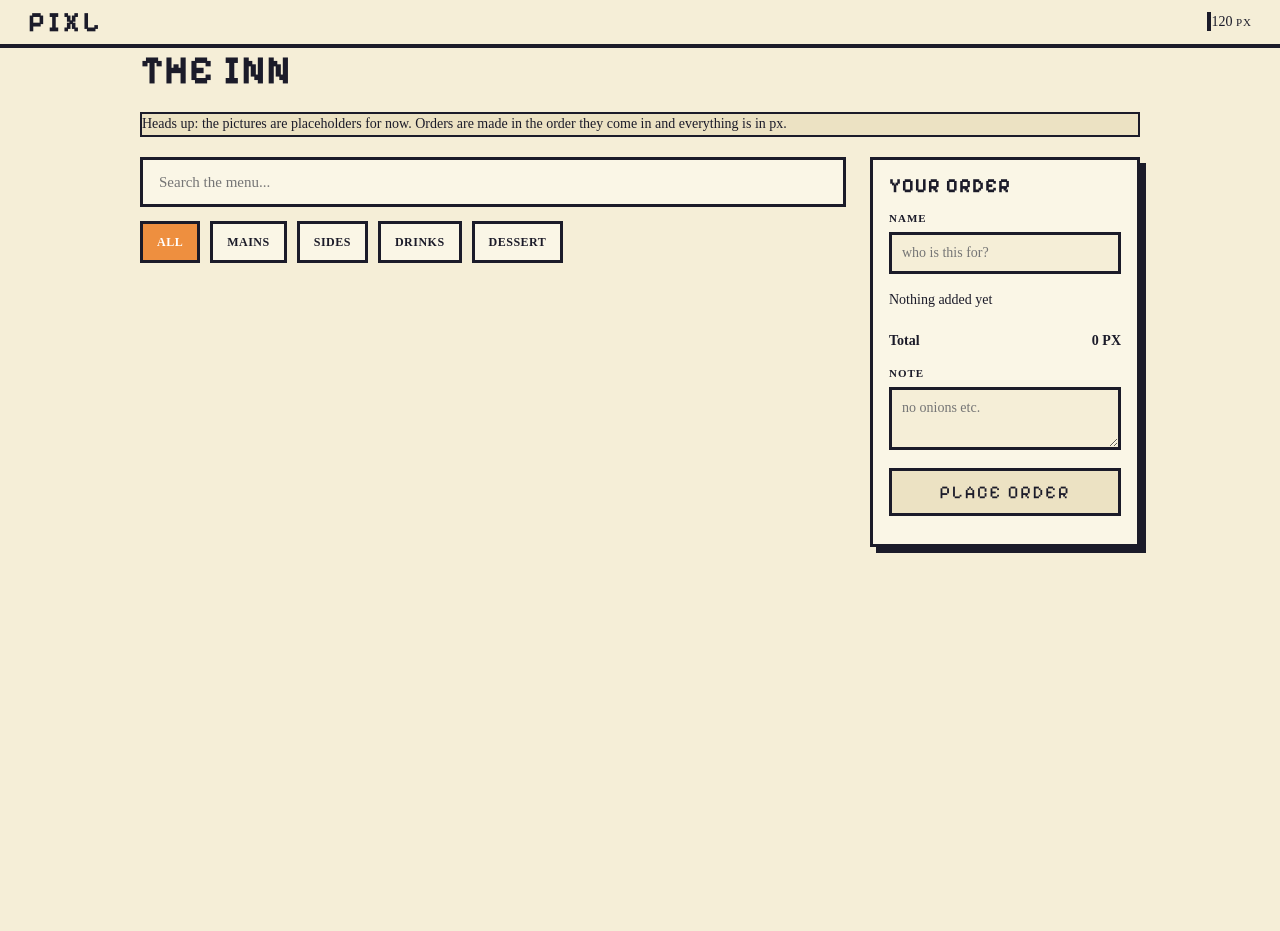
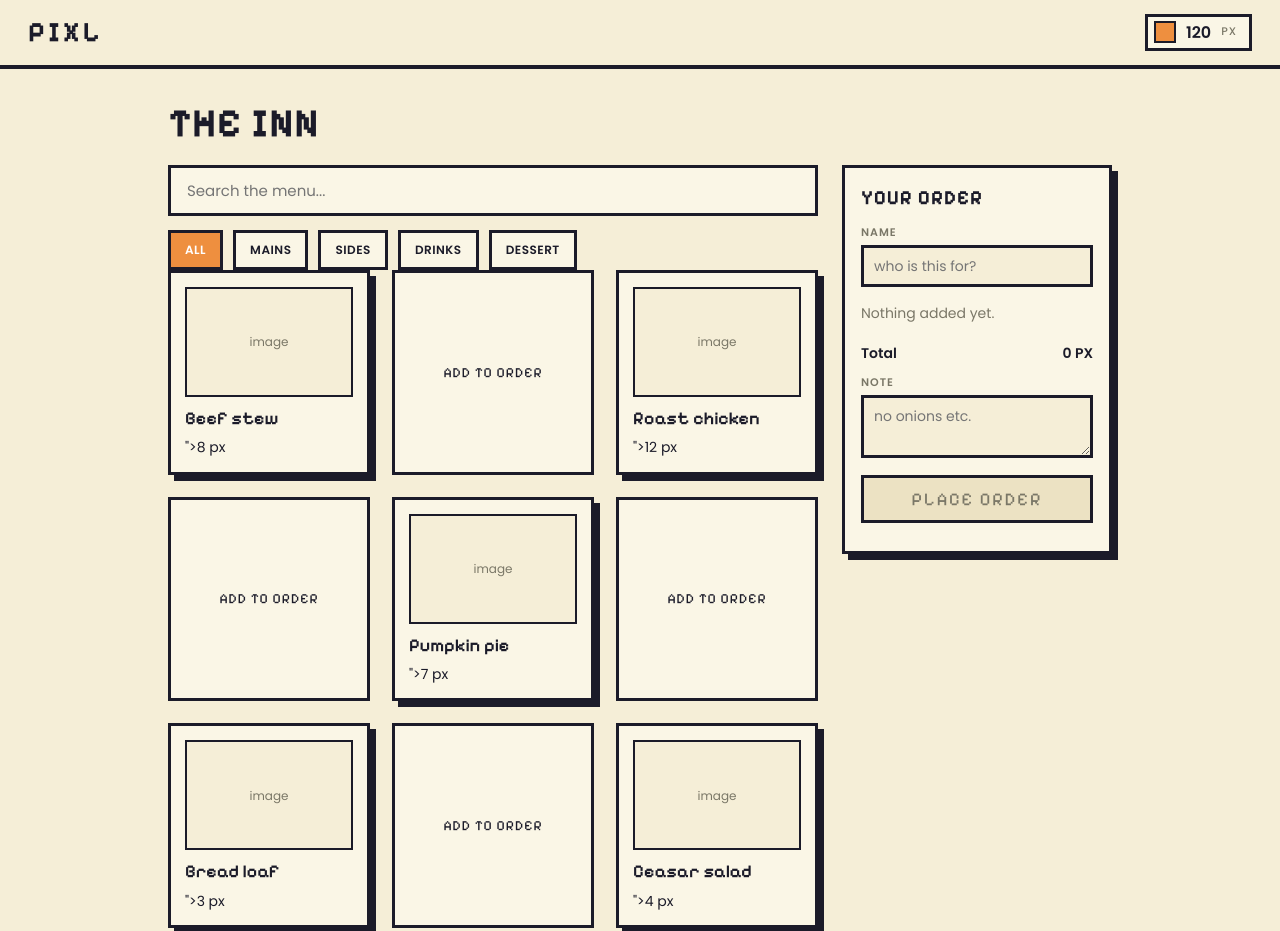
Before and after one commit to hridhaycoder/OrderUp, a plain HTML site: page index.html in a window 1280 px wide. Shown: the top 931 px of the page. Before the commit the page ends 800 px from the top, so only its background shows below. Drawn offline with Linux system fonts and the light colour scheme.

Commit message:
fixed styling issues with colors and fonts

```diff
--- a/index.html
+++ b/index.html
@@ -20,8 +20,6 @@
     <div class="page">
         <h1>The Inn</h1>
         <div class="bal" id="ballnote"></div>
-        <div class="note">Heads up: the pictures are placeholders for now. Orders are made in the order they come in and
-            everything is in px. </div>
         <div class="cols">
             <section>
                 <input class="search" id="q" type="q" type="text" placeholder="Search the menu..." autocomplete="off">
--- a/script.js
+++ b/script.js
@@ -1,17 +1,18 @@
 var ITEMS = [
     { id: "stew", name: "Beef stew", cat: "Mains", price: 8 },
     { id: "chicken", name: "Roast chicken", cat: "Mains", price: 12 },
-    { id: "pie", name: "Mushroom pie", cat: "Mains", price: 7 },
+    { id: "pie", name: "Pumpkin pie", cat: "Mains", price: 7 },
     { id: "bread", name: "Bread loaf", cat: "Sides", price: 3 },
-    { id: "salad", name: "Garden salad", cat: "Sides", price: 4 },
+    { id: "salad", name: "Ceasar salad", cat: "Sides", price: 4 },
     { id: "cider", name: "Apple cider", cat: "Drinks", price: 4 },
-    { id: "tea", name: "Berry tea", cat: "Drinks", price: 3, isNew: true },
-    { id: "cake", name: "Honey cake", cat: "Dessert", price: 5, was: 6 }
+    { id: "tea", name: "Tea", cat: "Drinks", price: 3, isNew: true },
+    { id: "cake", name: "Chocolate cake", cat: "Dessert", price: 5, was: 6 }
 ];
 
 
-var valance = 120, oderNO = 14, orderTotal = 0;
+var balance = 120, oderNO = 14, orderTotal = 0;
 var $ = function (id) { return document.getElementById(id); };
+var cart = {};
 
 var CATS = ["All", "Mains", "Sides", "Drinks", "Dessert"];
 var cat = "All", term = "";
@@ -26,7 +27,7 @@ function drawGrid() {
     var list = ITEMS.filter(function (i) {
         return (cat === "All" || i.cat === cat) && i.name.toLowerCase().indexOf(term) > -1;
     });
-    $("gid").innerHTML = list.length ? list.map(function (i) {
+    $("grid").innerHTML = list.length ? list.map(function (i) {
         return '<div class="pc">' + (i.isNew ? '<span class="tag">NEW</span>' : '') +
             '<div class="img">image</div><h3>' + i.name + '</h3>' + '">' + i.price + ' px</span>' +
             (i.was ? '<span class="old>' + i.was + ' px</span>' : '') + '</div>' +
--- a/styles.css
+++ b/styles.css
@@ -1,9 +1,9 @@
 :root {
     --cream: #f5eed7;
-    --card: #Faf6e6;
+    --card: #faf6e6;
     --note: #ece2c3;
     --ink: #1b1b29;
-    --muted: #7a77667;
+    --muted: #7a7767;
     --red: #d9475a;
     --orange: #ee8f3f;
     --green: #5aa469;
@@ -12,16 +12,16 @@
 }
 
 * {
-    box-sizing: border-box;
+    box-sizing: border-box
 }
 
 body {
     margin: 0;
     background: var(--cream);
     color: var(--ink);
-    font-family: var(--san);
+    font-family: var(--sans);
     font-size: 14px;
-    line-height: 1.45em
+    line-height: 1.45
 }
 
 .bar {
@@ -39,7 +39,19 @@ body {
     letter-spacing: 3px
 }
 
+.chip {
+    display: flex;
+    align-items: center;
+    gap: 10px;
+    border: 3px solid var(--ink);
+    background: var(--card);
+    padding: 4px 12px 4px 6px;
+    font-weight: 600;
+    font-size: 16px
+}
+
 .chip i {
+    display: block;
     width: 22px;
     height: 22px;
     background: var(--orange);
@@ -55,7 +67,7 @@ body {
 
 .page {
     max-width: 1000px;
-    padding: 32px 28 px 56px;
+    padding: 32px 28px 56px;
     margin: 0 auto
 }
 
@@ -71,8 +83,8 @@ h1 {
 
 .note {
     background: var(--note);
-    border: 2px solid var(--ink);
-    padding: 12x 16px;
+    border: 3px solid var(--ink);
+    padding: 12px 16px;
     margin-bottom: 20px
 }
 
```
